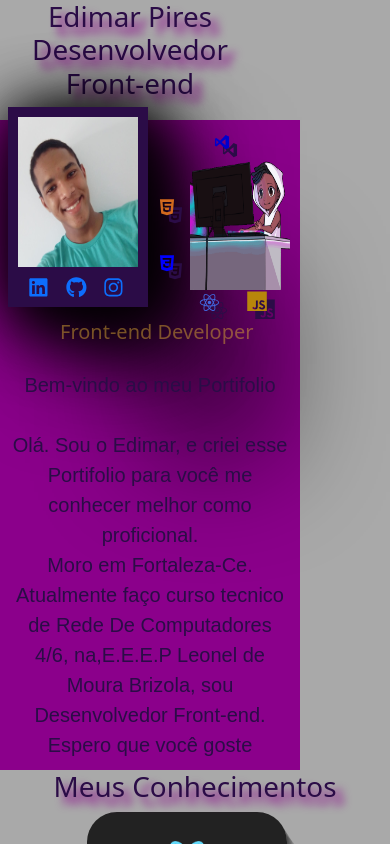
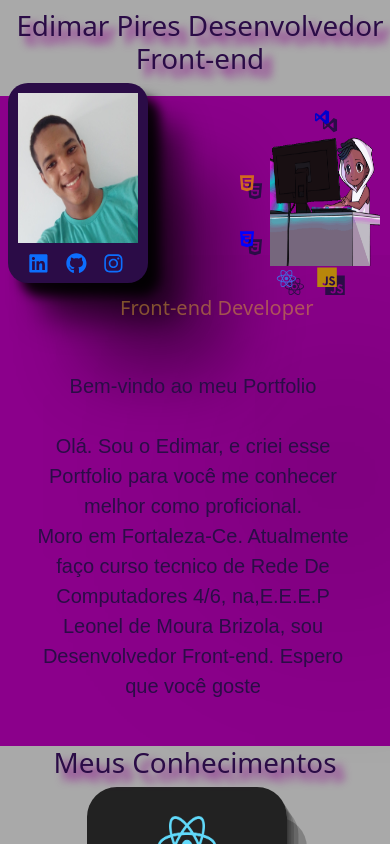
Before and after one commit to edimarmonteiro/Portfolio, a React (Create React App) app: page / in a window 390 px wide. Shown: the top 844 px of the page. Built offline with nearby package versions, Linux system fonts and the light colour scheme.

Commit message:
Deichando repulsivo

```diff
--- a/src/components/Apresentacao.module.css
+++ b/src/components/Apresentacao.module.css
@@ -126,7 +126,7 @@
 
 
 /*CELULAR 430PX*/
-@media screen and (max-width: 430px){
+@media screen and (max-width: 414px){
 /*Mexendo na imagem*/
 .div_img{
     margin-top: -13px;
@@ -135,6 +135,14 @@
     height: 200px;
     margin-left: 8px;
     position: absolute;
+    border-radius: 20px;
+
+    box-shadow:
+    11.9px 13.3px 10.7px rgba(0, 0, 0, 0.9),
+    32.9px 36.8px 29.6px rgba(0, 0, 0, 0.571),
+    79.3px 88.6px 71.1px rgba(0, 0, 0, 0.42),
+    263px 294px 236px rgba(0, 0, 0, 0.278)
+  ;
 }
 .div_img img{
     height: 150px;
@@ -162,7 +170,7 @@
 
 /*Mexendo no conteudo*/
 .apresentacao{
-    max-width: 300px;
+    width: 412px;
     flex-wrap: wrap;
     background-color: darkmagenta;
     margin-top: 20px;
@@ -173,9 +181,9 @@
 .gifdev img{
     position: absolute;
     height: 250px;
-    padding-left:190px;
+    padding-left:270px;
     margin-top:-80px;
-    width: 290px;
+    width: 380px;
 }
 
 
@@ -189,13 +197,13 @@
 }
 .visual li{
     color: mediumblue;
-    padding-left: 9em;
+    padding-left: 14em;
     padding-top: 5px;
     filter: drop-shadow(8px 8px rgb(43, 12, 71));
 }
 .react li{
     color: royalblue;
-    padding-left: 6.4em;
+    padding-left: 9.5em;
     padding-top: 110px;
     font-size: 25px;
     filter: drop-shadow(8px 8px rgb(43, 12, 71));
@@ -203,20 +211,20 @@
 
 .js li{
     color: darkgoldenrod;
-    padding-left: 10.5em;
+    padding-left: 14em;
     margin-top: -50px;
     font-size: 20px;
     filter: drop-shadow(8px 8px rgb(43, 12, 71));
 }
 .html li{
     color: chocolate;
-    padding-left: 6em;
+    padding-left: 10em;
     margin-top: -160px;
     filter: drop-shadow(8px 8px rgb(43, 12, 71));
 }
 .css li{
     color: blue;
-    padding-left: 6em;
+    padding-left: 10em;
     margin-top: -120px;
     filter: drop-shadow(8px 8px rgb(43, 12, 71));
 
@@ -231,7 +239,7 @@
 }
 .apresentacao h5{
     position: absolute;
-    padding-left: 3em;
+    padding-left: 6em;
     padding-top: 200px;
     color: rgba(224, 172, 51, 0.479);
 }
--- a/src/components/Sobreeu.js
+++ b/src/components/Sobreeu.js
@@ -4,8 +4,8 @@ function Sobreeu(){
     return(
         <div className={styles.sobremim}>
             <p>
-                Bem-vindo ao meu Portifolio<br/><br/>
-                Olá. Sou o Edimar, e criei esse Portifolio para você
+                Bem-vindo ao meu Portfolio<br/><br/>
+                Olá. Sou o Edimar, e criei esse Portfolio para você
                 me conhecer melhor como proficional.<br/>
                 Moro em Fortaleza-Ce. Atualmente faço curso tecnico de
                 Rede De Computadores 4/6, na,E.E.E.P Leonel de Moura Brizola, sou
--- a/src/components/Sobreeu.module.css
+++ b/src/components/Sobreeu.module.css
@@ -13,16 +13,16 @@
     font-family: Arial, Helvetica, sans-serif;
 }
 
-@media screen and (max-width: 430px){
+@media screen and (max-width: 414px){
     .sobremim p{
         color:rgb(43, 12, 71);
         flex-wrap: wrap;
-        width: 280px;
+        width: 330px;
         height: 150px;
         position: absolute;
         text-align: center;
-        margin-left: 10px;
-        margin-top: -400px;
+        margin-left: 28px;
+        margin-top: -375px;
         font-size: 20px;
         font-family: Arial, Helvetica, sans-serif;
     }
--- a/src/components/Titulo.module.css
+++ b/src/components/Titulo.module.css
@@ -10,9 +10,10 @@ body{
     filter: drop-shadow(8px 8px 4px darkmagenta);
 }
 
-@media screen and (max-width: 430px){
+@media screen and (max-width: 414px){
     .titulo h1 {
-        width: 260px;
+        width: 400px;
+        padding-top: 9px;
         text-align: center;
         flex-wrap: wrap;
         color: rgb(43, 12, 71);
--- a/src/components/emailcontato/Emailcontato.js
+++ b/src/components/emailcontato/Emailcontato.js
@@ -13,7 +13,7 @@ function Emailcontato(){
     const [mensagem, setMensagem] = useState();
 
     function OnclikButao(){
-        alert('Mensagem enviada com sucesso. Muito obrigado, responderei o mais rápido possível')
+        alert('Mensagem enviada com sucesso. Muito obrigado, responderei o mais rápido possível!')
     }
     //Treabalhando com o from
     const Email = (e) => {
```
